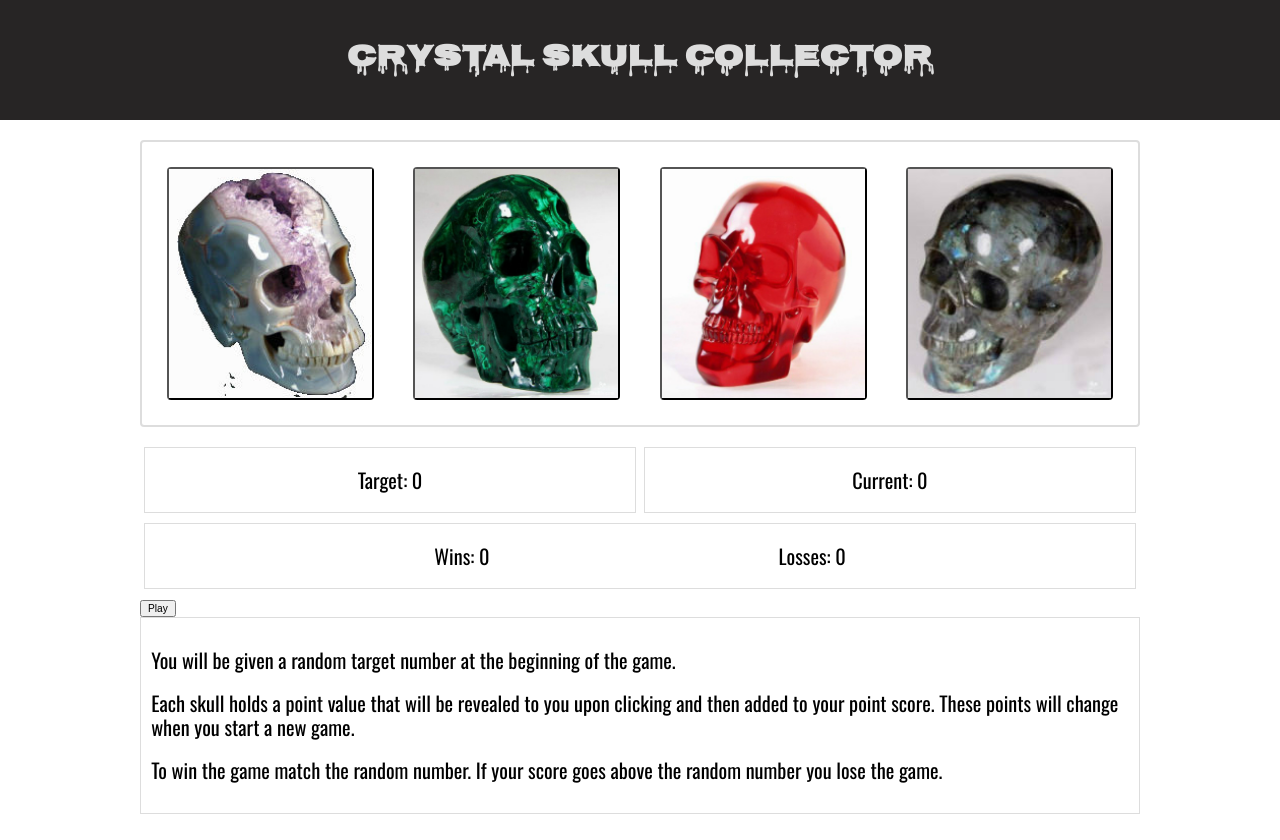
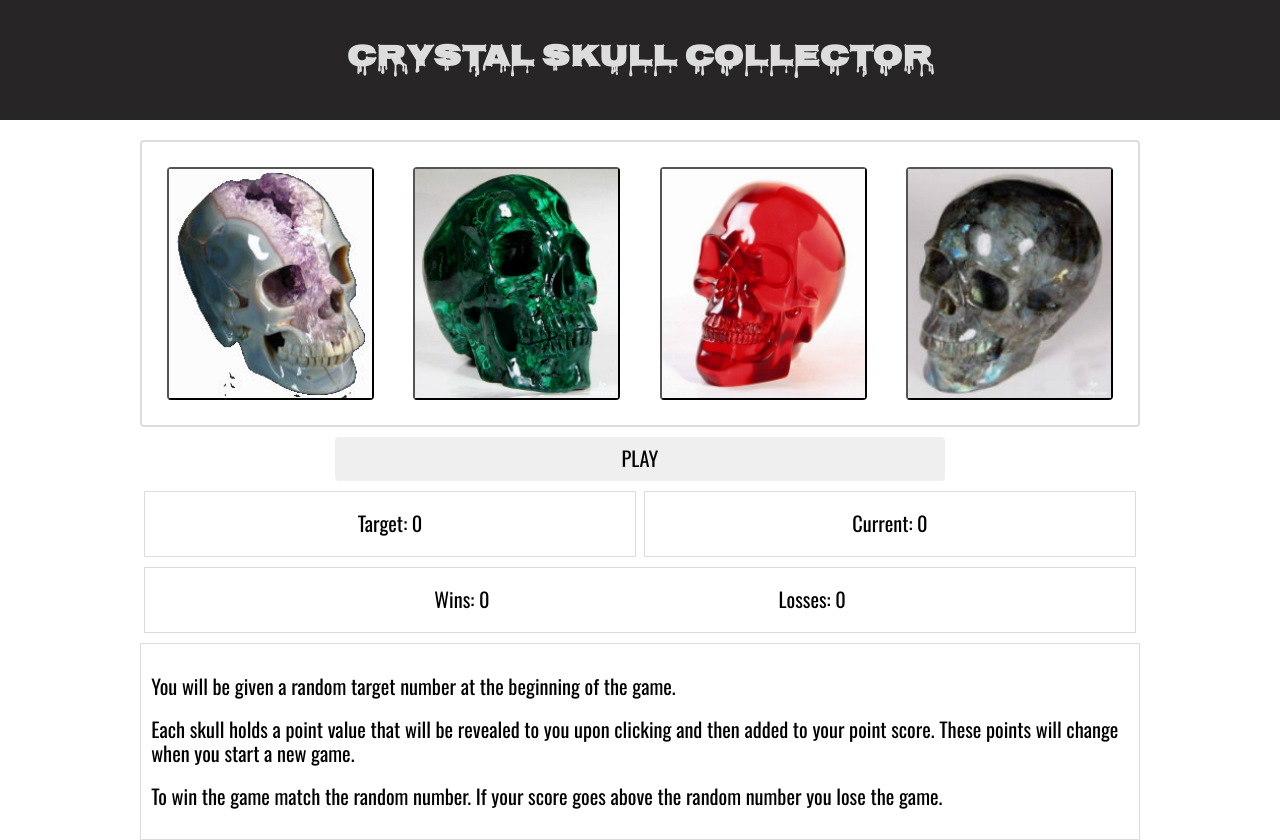
Before and after one commit to daibhidhdwaum/skull-collector, a React (Create React App) app in the folder crystal-skull-collector/: page / in a window 1280 px wide. Before the commit the page ends 814 px from the top, so only its background shows below. Built offline with nearby package versions, Linux system fonts and the light colour scheme.

Commit message:
styled button

```diff
--- a/crystal-skull-collector/src/App.js
+++ b/crystal-skull-collector/src/App.js
@@ -3,6 +3,7 @@ import React, { Component } from "react";
 import "./normalize.css";
 import "./App.css";
 import styles from "./scoreboard.module.css";
+import buttonstyles from "./button.module.css";
 
 import Header from "./components/header/Header";
 import SkullsList from "./components/skullsList/SkullsList";
@@ -111,12 +112,20 @@ class App extends Component {
               setCurrentTotal={(e, curr) => this.setCurrentTotal(e, curr)}
             />
           </section>
+          <section className={buttonstyles.container}>
+            <button
+              onClick={() => this.setNumbers()}
+              className={buttonstyles.button}
+            >
+              Play
+            </button>
+          </section>
           <section className={styles.scoreboard}>
             <TargetNumber target={this.state.target} />
             <CurrentTotal total={this.state.currentTotal} />
             <WinsAndLosses wins={this.state.wins} losses={this.state.losses} />
           </section>
-          <button onClick={() => this.setNumbers()}>Play</button>
+
           <Rules />
         </div>
       </div>
--- /dev/null
+++ b/crystal-skull-collector/src/button.module.css
@@ -0,0 +1,17 @@
+.container {
+  display: flex;
+  justify-content: center;
+}
+
+.button {
+  font-size: 2rem;
+  width: 100%;
+  max-width: 60rem;
+  padding: 1rem;
+  border: none;
+  border-radius: 0.4rem;
+  text-transform: uppercase;
+  font-family: "Oswald", sans-serif;
+  margin: 1rem 0;
+  text-align: center;
+}
--- a/crystal-skull-collector/src/components/skullsList/skullsList.module.css
+++ b/crystal-skull-collector/src/components/skullsList/skullsList.module.css
@@ -4,7 +4,7 @@
   display: flex;
   flex-wrap: wrap;
   padding: 0.5rem;
-  margin: 2rem 0;
+  margin: 2rem 0 0;
 }
 
 .skull {
```
Also changed, not shown: 1 other file (tests, documents, lock files or other folders).
